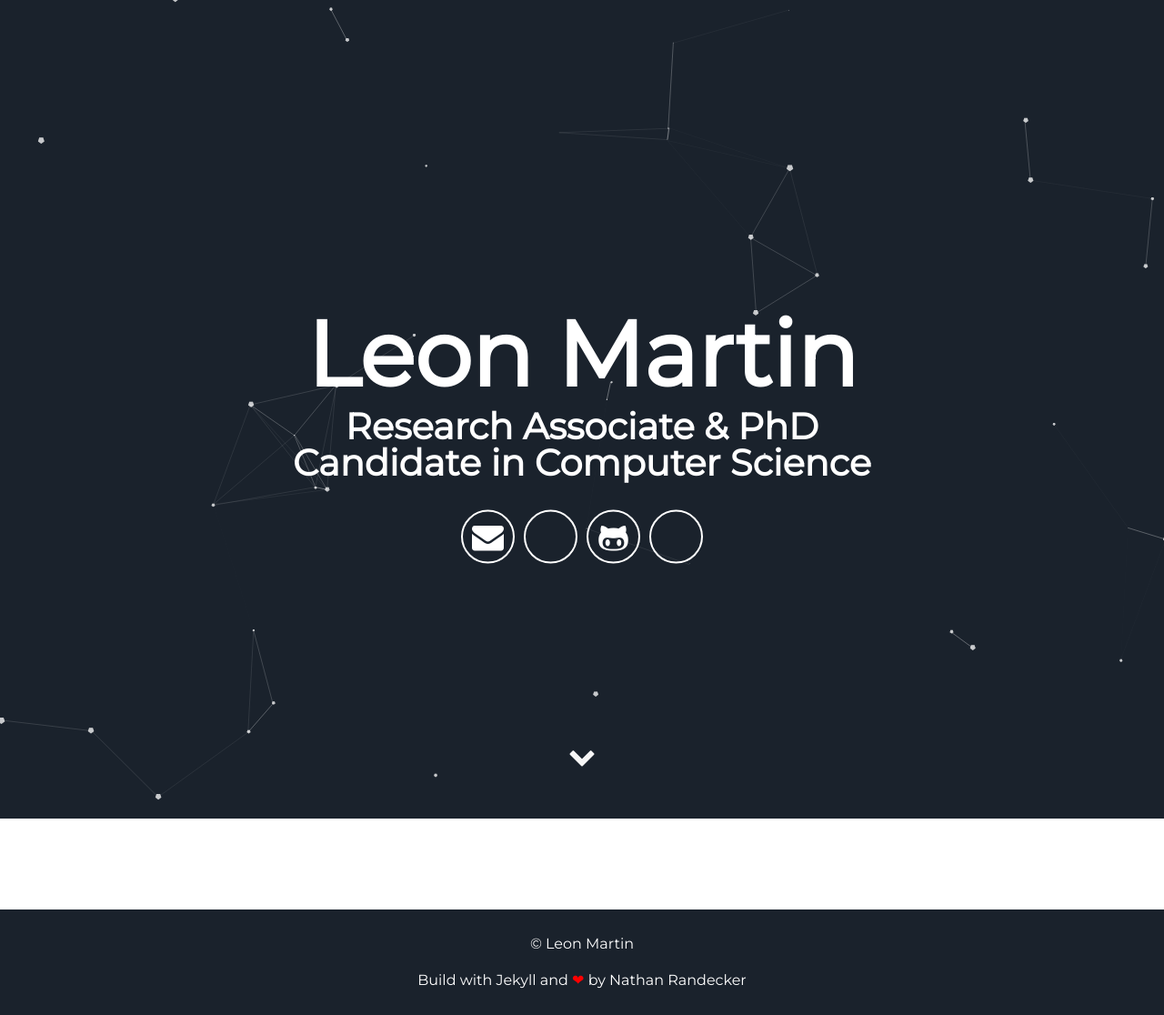
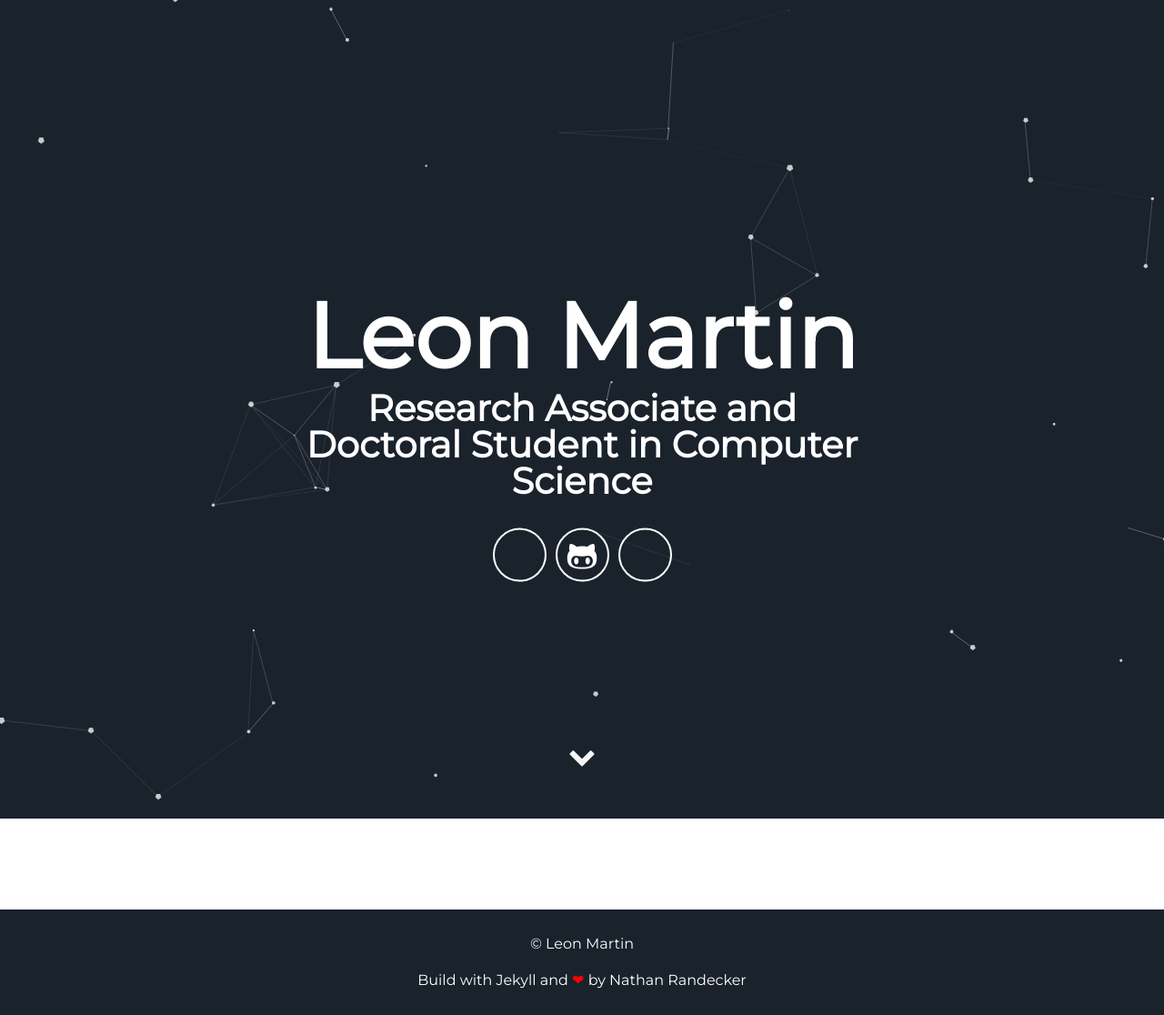
Before and after one commit to leonmartin/leonmartin.github.io, a Jekyll site: the page built from index.html, in a window 1280 px wide. Shown: the whole page at 91% size. Built offline with Jekyll 4.4.1, drawn with Linux system fonts in a browser that asks for light colours.

Commit message:
minor updates

```diff
--- a/_config.yml
+++ b/_config.yml
@@ -1,10 +1,10 @@
 # Site settings
 title: Leon Martin's Homepage
-description: This page contains links to Leon Martin's web appearances.
+description: This page contains links to Leon Martin's professional web appearances.
 
 # User settings
 username: Leon Martin
 user_description: Leon Martin
-user_title: Research Associate & PhD Candidate in Computer Science
+user_title: Research Associate and Doctoral Student in Computer Science
 
 exclude: ['package.json', 'src' , 'node_modules']
--- a/_includes/header.html
+++ b/_includes/header.html
@@ -5,18 +5,32 @@
       <span class="site-description">{{site.user_title}}</span>
     </h1>
     <div class="header-icons">
-      <a aria-label="Send email" href="#"><i class="icon fa fa-envelope"></i></a>
-      <a aria-label="My LinkedIn" target="_blank" href="https://www.linkedin.com/in/leon-martin-082411193/"><i
-          class="icon fa fa-linkedin-in" aria-hidden="true"></i></a>
-      <a aria-label="My Github" target="_blank" href="https://github.com/leonmartin"><i class="icon fa fa-github-alt"
-          aria-hidden="true"></i></a>
-      <a aria-label="My ORCID" target="_blank" href="https://orcid.org/0000-0002-6747-5524"><i
-          class="icon fa fa-orcid" aria-hidden="true"></i></a>
+      <!-- <a aria-label="Send email" href="#"><i class="icon fa fa-envelope"></i></a> -->
+      <a
+        aria-label="My LinkedIn"
+        target="_blank"
+        href="https://www.linkedin.com/in/leon-martin-082411193/"
+        ><i class="icon fa fa-linkedin-in" aria-hidden="true"></i
+      ></a>
+      <a
+        aria-label="My Github"
+        target="_blank"
+        href="https://github.com/leonmartin"
+        ><i class="icon fa fa-github-alt" aria-hidden="true"></i
+      ></a>
+      <a
+        aria-label="My ORCID"
+        target="_blank"
+        href="https://orcid.org/0000-0002-6747-5524"
+        ><i class="icon fa fa-orcid" aria-hidden="true"></i
+      ></a>
     </div>
     <div class="header-links">
       <!-- <a class="link" href="#about" data-scroll>About Me</a>
       <a class="link" href="#projects" data-scroll>Projects</a> -->
     </div>
   </div>
-  <a class="down" href="#about" data-scroll><i class="icon fa fa-chevron-down" aria-hidden="true"></i></a>
+  <a class="down" href="#about" data-scroll
+    ><i class="icon fa fa-chevron-down" aria-hidden="true"></i
+  ></a>
 </div>
```
Also changed, not shown: _includes/about.html (line endings or trailing spaces).
